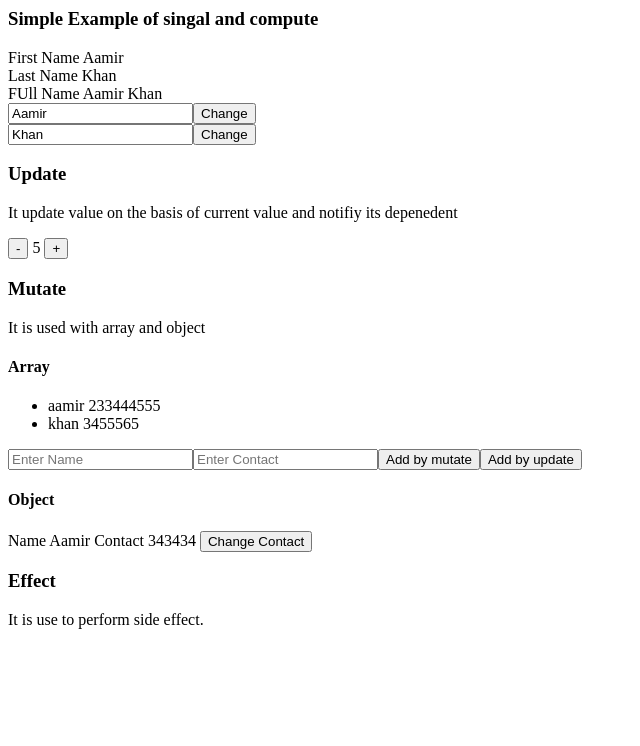
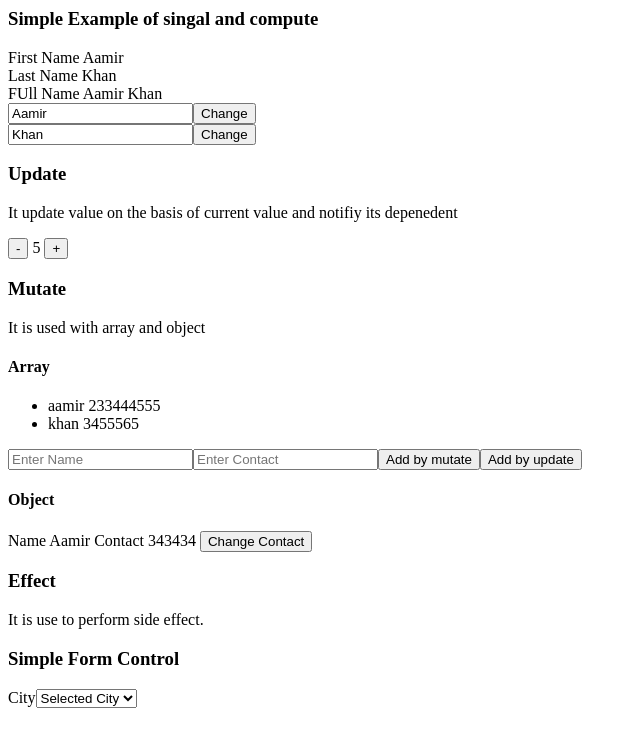
Before and after one commit to aamir12/angular-signals, an Angular app: page / in a window 1280 px wide. Shown: the top 746 px of the page, without its empty margins (0-640 px from the left). Built offline with nearby package versions, Linux system fonts and the light colour scheme.

Commit message:
1 file modified

```diff
--- a/src/main.ts
+++ b/src/main.ts
@@ -2,12 +2,18 @@ import 'zone.js/dist/zone';
 import { Component, computed, effect, signal } from '@angular/core';
 import { CommonModule } from '@angular/common';
 import { bootstrapApplication } from '@angular/platform-browser';
-import { FormBuilder, ReactiveFormsModule, Validators } from '@angular/forms';
+import {
+  FormBuilder,
+  FormsModule,
+  ReactiveFormsModule,
+  Validators,
+} from '@angular/forms';
+import { single } from 'rxjs';
 
 @Component({
   selector: 'my-app',
   standalone: true,
-  imports: [CommonModule, ReactiveFormsModule],
+  imports: [CommonModule, ReactiveFormsModule, FormsModule],
   template: `
     <div>
     <h3>Simple Example of singal and compute</h3>
@@ -66,6 +72,23 @@ import { FormBuilder, ReactiveFormsModule, Validators } from '@angular/forms';
       <p>It is use to perform side effect.</p>
 
     </div>
+
+
+    <div>
+      <h3>Simple Form Control</h3>
+      <div>
+        <label>City</label>
+        <select [ngModel]="city()" (change)="onCityChange($any($event.target).value)">
+          <option value=''>Selected City</option>
+          <option *ngFor="let c of cities" [value]="c">
+            {{c}}
+          </option>
+        </select>
+
+        {{ city() }}
+      </div>
+
+    </div>
   `,
 })
 export class App {
@@ -76,6 +99,13 @@ export class App {
 
   //On the basis of dependencies, It compute the new value every time
   fullName = computed(() => this.firstName() + ' ' + this.lastName());
+
+  city = signal<string>('');
+  cities = ['Mumbai', 'Bhopal', 'Indore'];
+
+  onCityChange(value: string) {
+    this.city.set(value);
+  }
 
   changeFirstName(value: string) {
     this.firstName.set(value);
```
